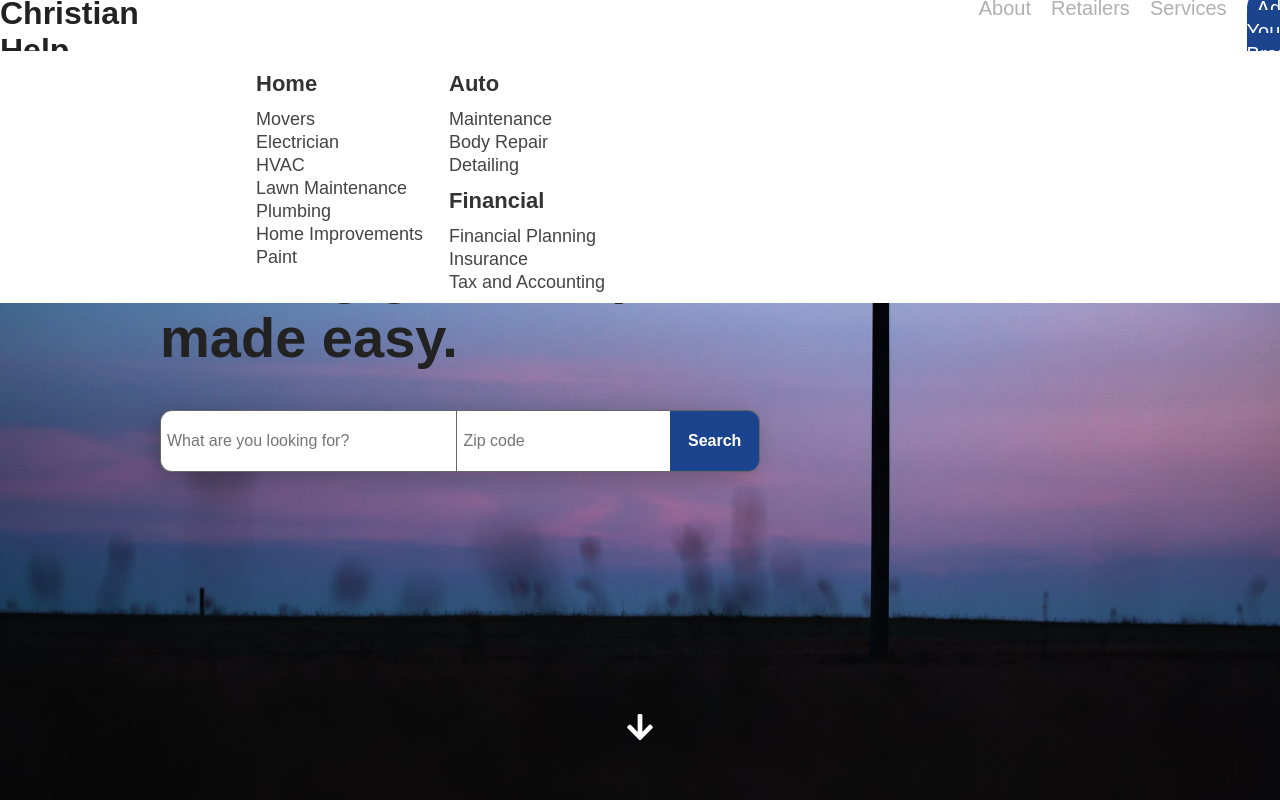
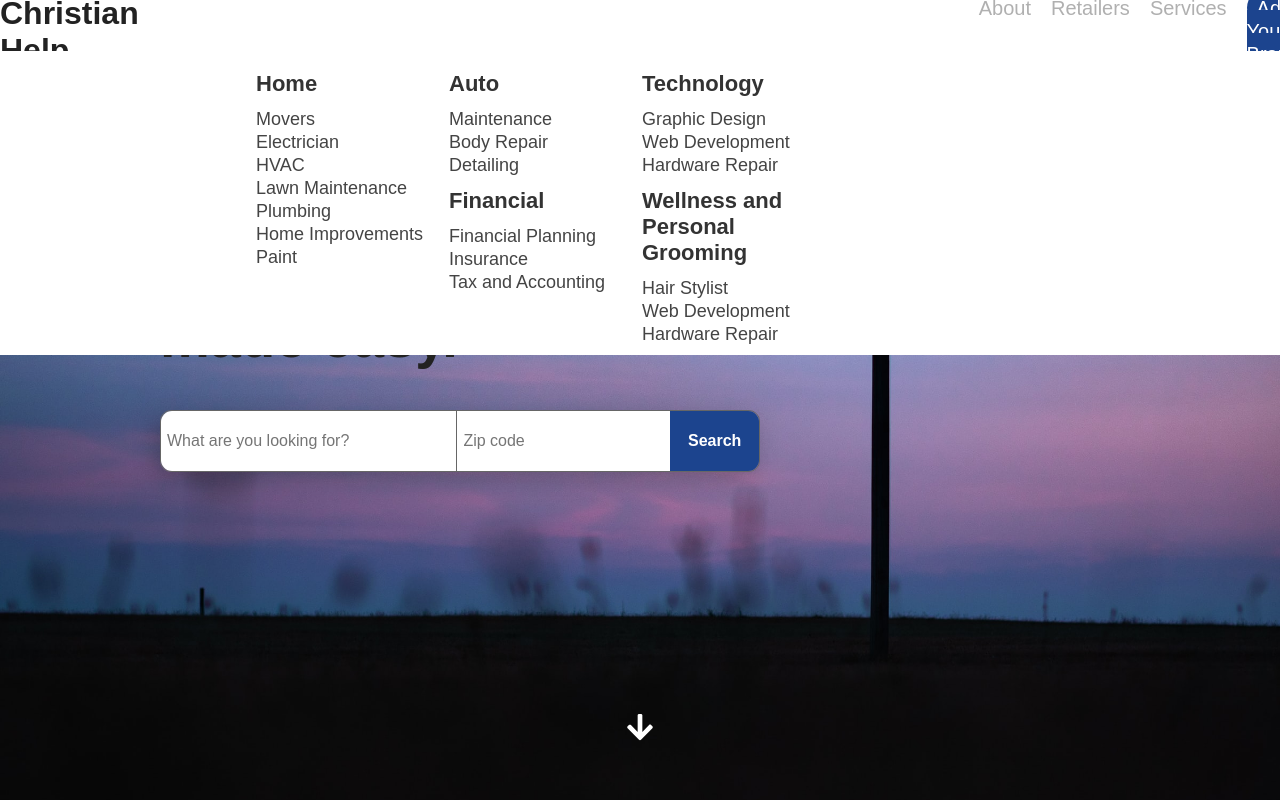
Before and after one commit to Wjs0068/Good-Help, a React (Create React App) app: page / in a window 1280 px wide. Both pictures are taken after a click on the button "Services". Shown: the top 800 px of the page. Built offline with nearby package versions, Linux system fonts and the light colour scheme; the HTML template or start-up script is replaced by a standard one.

Commit message:
add some services to the modal

```diff
--- a/src/components/NavServiceModal.js
+++ b/src/components/NavServiceModal.js
@@ -107,6 +107,54 @@ function NavServiceModal() {
             Tax and Accounting
           </button>
         </div>
+        <div className="services-container">
+          <h4 className="headerFour">Technology</h4>
+          <button
+            value="Web Design"
+            className="para"
+            onClick={(e) => clickedButton(e, "value")}
+          >
+            Graphic Design
+          </button>
+          <button
+            value="Web Development"
+            className="para"
+            onClick={(e) => clickedButton(e, "value")}
+          >
+            Web Development
+          </button>
+
+          <button
+            className="para"
+            value="Computer Repair"
+            onClick={(e) => clickedButton(e, "value")}
+          >
+            Hardware Repair
+          </button>
+          <h4 className="headerFour">Wellness and Personal Grooming</h4>
+          <button
+            value="Hair Stylist"
+            className="para"
+            onClick={(e) => clickedButton(e, "value")}
+          >
+            Hair Stylist
+          </button>
+          <button
+            value=""
+            className="para"
+            onClick={(e) => clickedButton(e, "value")}
+          >
+            Web Development
+          </button>
+
+          <button
+            className="para"
+            value="Computer Repair"
+            onClick={(e) => clickedButton(e, "value")}
+          >
+            Hardware Repair
+          </button>
+        </div>
       </div>
     </div>
   );
```
